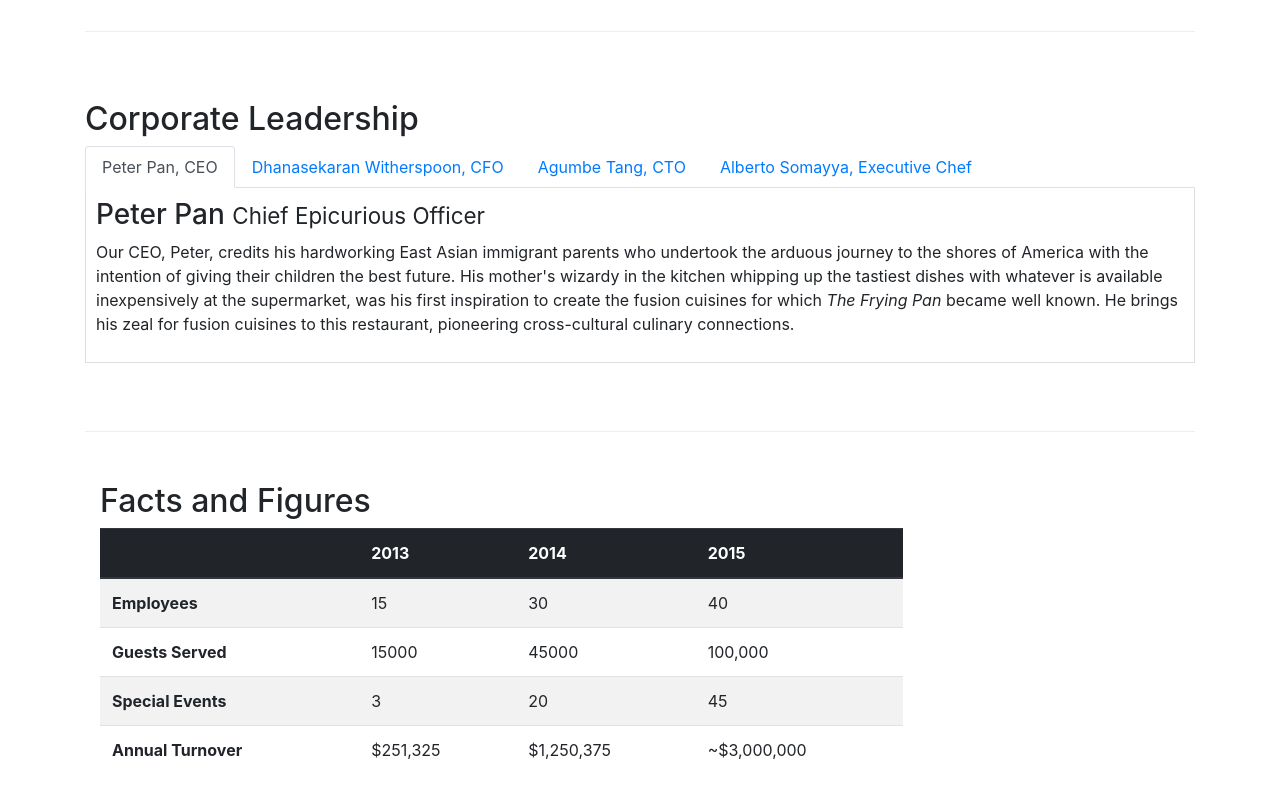
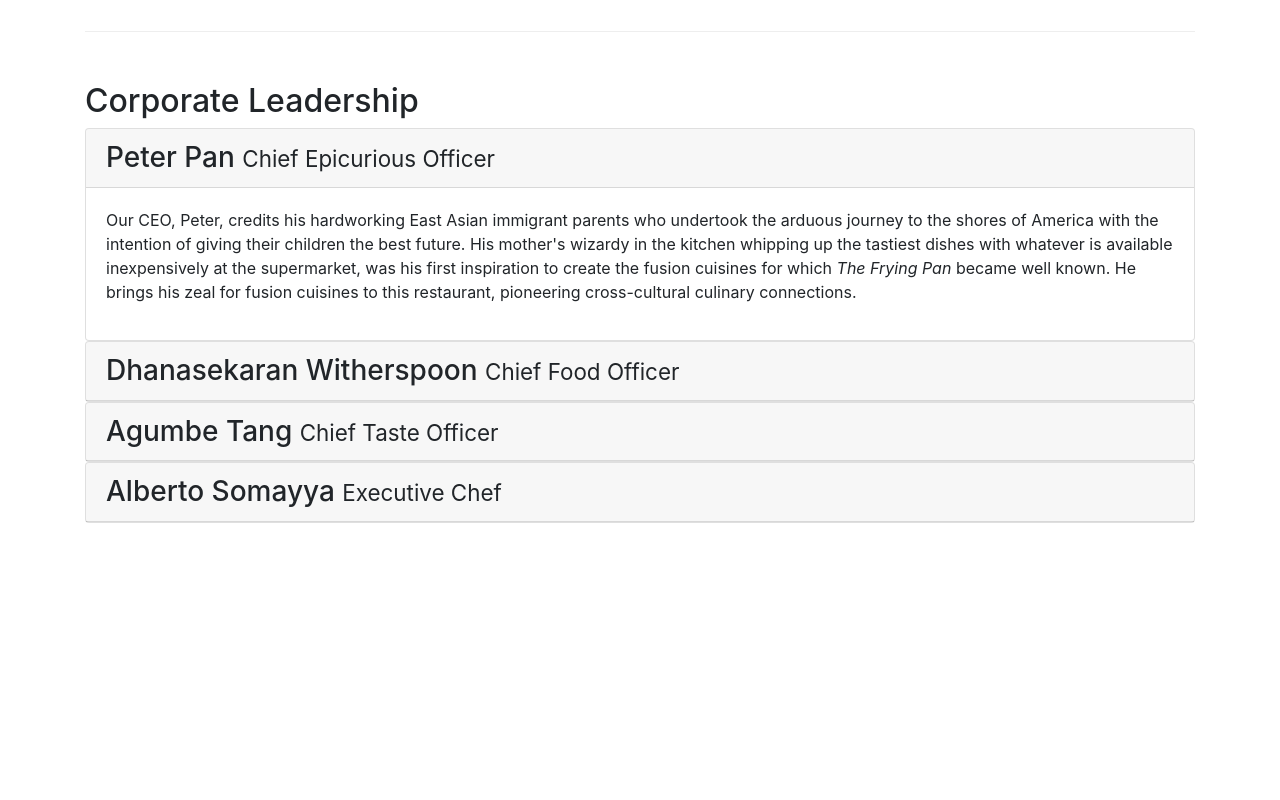
Before and after one commit to George-cherian-dev/bootstrap-test, a website: page aboutus.html in a window 1280 px wide. Shown: the part 940-1740 px from the top of the page. Drawn offline with nearby package versions, Linux system fonts and the light colour scheme.

Commit message:
Accordion

```diff
--- a/aboutus.html
+++ b/aboutus.html
@@ -110,37 +110,41 @@
         <div class="row row-content align-items-center">
             <div>
                 <h2>Corporate Leadership</h2>
-                <ul class="nav nav-tabs">
-                    <li class="nav-item">
-                        <a class="nav-link active" href="#Peter" role="tab" data-toggle="tab">
-                                Peter Pan, CEO
-                        </a>
-                    </li>
-                    <li class="nav-item">
-                        <a class="nav-link" href="#Dhan" role="tab" data-toggle="tab">
-                            Dhanasekaran Witherspoon, CFO
-                        </a>
-                    </li>
-                    <li class="nav-item">
 
-                        <a class="nav-link" href="#Agumbe" role="tab" data-toggle="tab">
-                            Agumbe Tang, CTO
-                        </a>
-                    </li>
-                    <li class="nav-item">
+                <div class='accordion' id="accordion">
+                    <div>
+                        <div class="card">
+                            <h3 class="card-header" data-toggle="collapse" data-target="#Peter">Peter Pan <small>Chief Epicurious Officer</small></h3>
+                            <div class="card-body collapse show"  id="Peter" data-parent="#accordion">
+                                <p class="d-none d-sm-block">Our CEO, Peter, credits his hardworking East Asian immigrant parents who undertook the arduous journey to the shores of America with the intention of giving their children the best future. His mother's wizardy in the kitchen whipping up the tastiest dishes with whatever is available inexpensively at the supermarket, was his first inspiration to create the fusion cuisines for which <em>The Frying Pan</em> became well known. He brings his zeal for fusion cuisines to this restaurant, pioneering cross-cultural culinary connections.</p>
+                            </div>
+                        </div>
+                    </div>
+                    <div>
+                        <div class="card">
+                            <h3 class="card-header " data-toggle="collapse" data-target="#Dhan">Dhanasekaran Witherspoon <small>Chief Food Officer</small></h3>
+                            <div class="card-body collapse"  id="Dhan" data-parent="#accordion">
+                                <p class="d-none d-sm-block">Our CFO, Danny, as he is affectionately referred to by his colleagues, comes from a long established family tradition in farming and produce. His experiences growing up on a farm in the Australian outback gave him great appreciation for varieties of food sources. As he puts it in his own words, <em>Everything that runs, wins, and everything that stays, pays!</em></p>
+                            </div>
+                        </div>
+                    </div>
+                    <div>
+                        <div class="card">
+                            <h3 class="card-header " data-toggle="collapse" data-target="#Agumbe">Agumbe Tang <small>Chief Taste Officer</small></small></h3>
+                            <div class="card-body collapse "  id="Agumbe" data-parent="#accordion">
+                                <p class="d-none d-sm-block">Blessed with the most discerning gustatory sense, Agumbe, our CTO, personally ensures that every dish that we serve meets his exacting tastes. Our chefs dread the tongue lashing that ensues if their dish does not meet his exacting standards. He lives by his motto, <em>You click only if you survive my lick.</em></p>
+                            </div>
+                        </div>
+                    </div>
+                    <div>
+                        <div class="card">
+                            <h3 class="card-header" data-toggle="collapse" data-target="#Alberto">Alberto Somayya <small>Executive Chef</small></h3>
+                            <div class="card-body collapse"  id="Alberto" data-parent="#accordion">
+                                <p class="d-none d-sm-block">Award winning three-star Michelin chef with wide International experience having worked closely with whos-who in the culinary world, he specializes in creating mouthwatering Indo-Italian fusion experiences. He says, <em>Put together the cuisines from the two craziest cultures, and you get a winning hit! Amma Mia!</em></p>
+                            </div>
+                        </div>
+                    </div>
 
-                        <a class="nav-link" href="#Alberto" role="tab" data-toggle="tab">
-                            Alberto Somayya, Executive Chef
-                        </a>
-                    </li>
-
-                </ul>
-                <div class='tab-content'>
-                    <div role="tabpanel" class="tab-pane fade show active" id="Peter">
-                        <h3>Peter Pan <small>Chief Epicurious Officer</small></h3>
-                        <p class="d-none d-sm-block">Our CEO, Peter, credits his hardworking East Asian immigrant parents who undertook the arduous journey to the shores of America with the intention of giving their children the best future. His mother's wizardy in the kitchen whipping up the tastiest dishes with whatever is available inexpensively at the supermarket, was his first inspiration to create the fusion cuisines for which <em>The Frying Pan</em> became well known. He brings his zeal for fusion cuisines to this restaurant, pioneering cross-cultural culinary connections.</p>
-
-                    </div>
                     <div role="tabpanel" class="tab-pane fade " id="Dhan">
                         <h3>Dhanasekaran Witherspoon <small>Chief Food Officer</small></h3>
                         <p class="d-none d-sm-block">Our CFO, Danny, as he is affectionately referred to by his colleagues, comes from a long established family tradition in farming and produce. His experiences growing up on a farm in the Australian outback gave him great appreciation for varieties of food sources. As he puts it in his own words, <em>Everything that runs, wins, and everything that stays, pays!</em></p>
```
